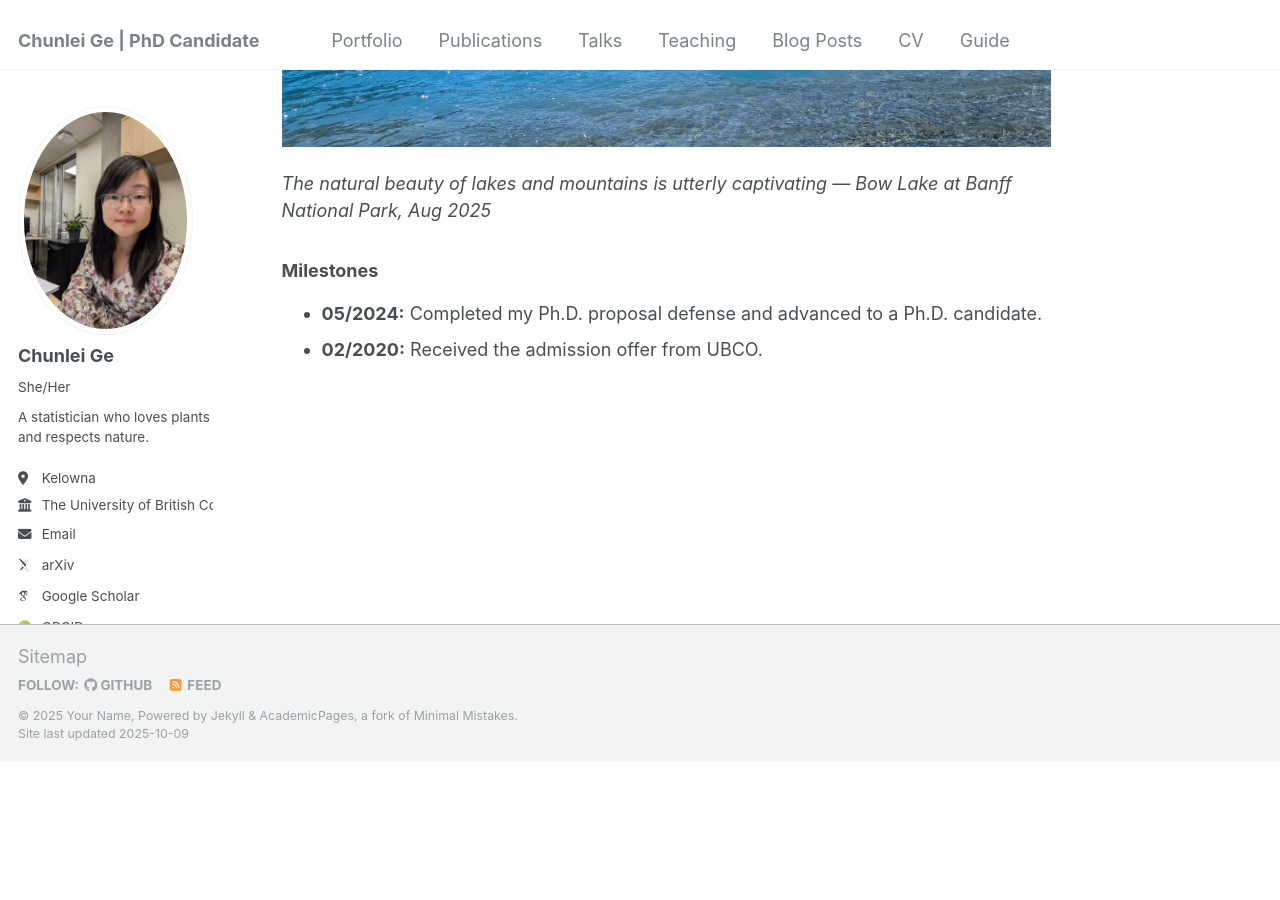
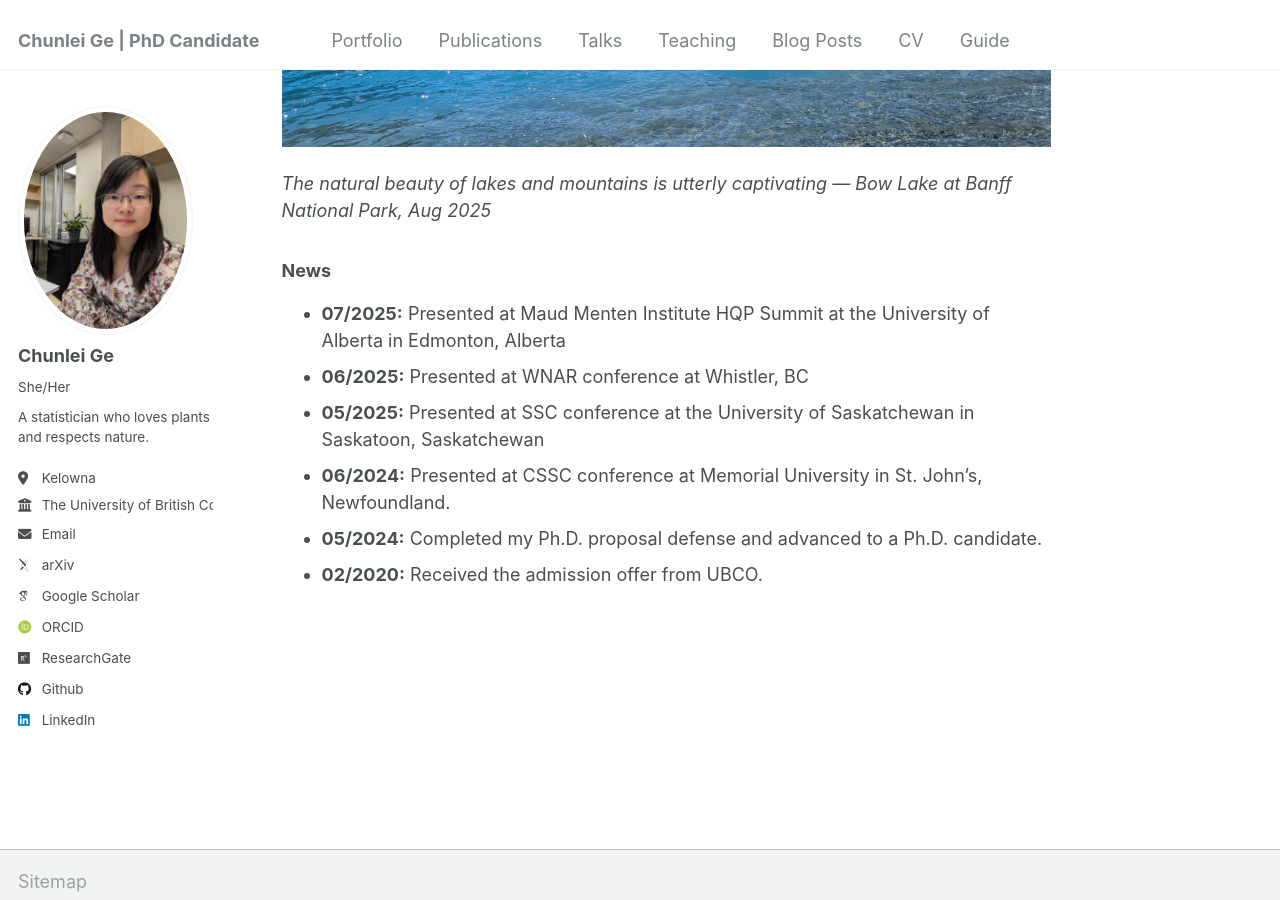
Before and after one commit to chunleige/chunleige.github.io, a Jekyll site: the page built from _pages/about.md, in a window 1280 px wide and 900 px high, scrolled down 987 px. Built offline with Jekyll 4.4.1, drawn with Linux system fonts in a browser that asks for light colours; some web fonts are replaced; before the commit the page ends 1749 px from its top, so only the background shows below that.

Commit message:
Update about.md

```diff
--- a/_pages/about.md
+++ b/_pages/about.md
@@ -20,7 +20,11 @@ I’m always seeking new challenges and opportunities for growth. Feel free to r
 *The natural beauty of lakes and mountains is utterly captivating — Bow Lake at Banff National Park, Aug 2025*
 
 
-### Milestones
+### News
 
+- **07/2025:** Presented at Maud Menten Institute HQP Summit at the University of Alberta in Edmonton, Alberta
+- **06/2025:** Presented at WNAR conference at Whistler, BC
+- **05/2025:** Presented at SSC conference at the University of Saskatchewan in Saskatoon, Saskatchewan
+- **06/2024:** Presented at CSSC conference at Memorial University in St. John's, Newfoundland.
 - **05/2024:** Completed my Ph.D. proposal defense and advanced to a Ph.D. candidate.
 - **02/2020:** Received the admission offer from UBCO.
```
